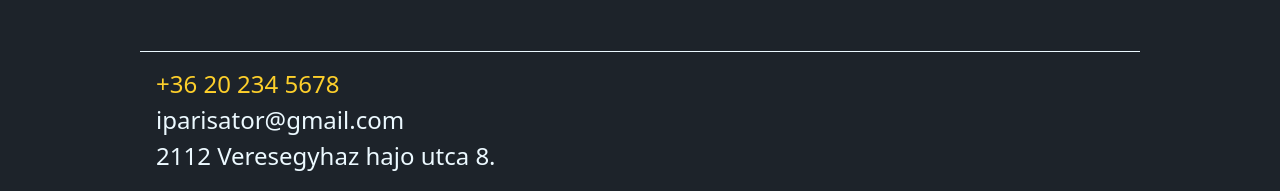
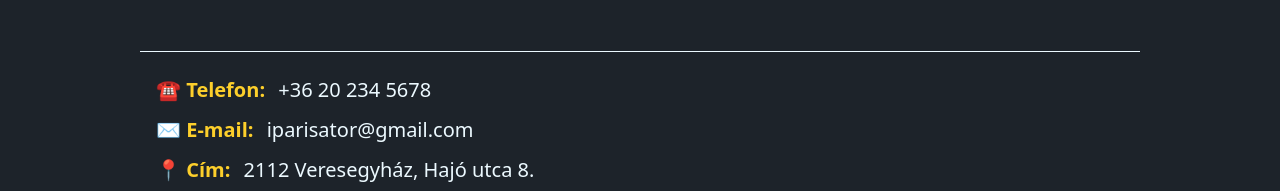
Before and after one commit to scriptpilot47/ipari-sator, a SvelteKit app in the folder Svelte/: page /contact in a window 1280 px wide. Shown: the part 609-800 px from the top of the page. Built offline with nearby package versions, Linux system fonts and the light colour scheme.

Commit message:
changed contact page design

```diff
--- a/Svelte/src/routes/contact/+page.svelte
+++ b/Svelte/src/routes/contact/+page.svelte
@@ -10,10 +10,21 @@
 		<Location />
 	</div>
 	<div class="max-w-250 mx-auto">
-		<ul class="px-4 py-4 flex flex-col gap-1">
-			<li class="text-xl md:text-2xl text-primary">+36 20 234 5678</li>
-			<li class="text-xl md:text-2xl">iparisator@gmail.com</li>
-			<li class="text-xl md:text-2xl">2112 Veresegyhaz hajo utca 8.</li>
+		<ul class="px-4 py-6 flex flex-col gap-3 text-lg md:text-xl">
+			<li>
+				☎️ <span class="font-semibold text-primary">Telefon:</span>
+				<a href="tel:+36202345678" class="ml-2 font-medium hover:underline"> +36 20 234 5678 </a>
+			</li>
+			<li>
+				✉️ <span class="font-semibold text-primary">E-mail:</span>
+				<a href="mailto:iparisator@gmail.com" class="ml-2 hover:text-yellow-400 transition">
+					iparisator@gmail.com
+				</a>
+			</li>
+			<li>
+				📍 <span class="font-semibold text-primary">Cím:</span>
+				<span class="ml-2">2112 Veresegyház, Hajó utca 8.</span>
+			</li>
 		</ul>
 	</div>
 </div>
```
